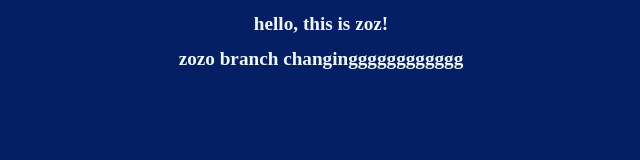
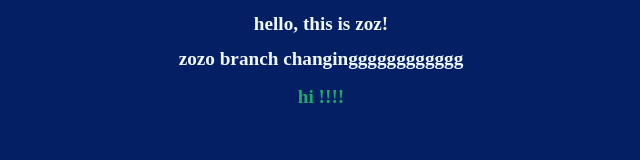
Before and after one commit to zoz01/zero, a plain HTML site: page index.html in a window 1280 px wide. Shown: the full height of the page, 319-959 px from the left. Drawn offline with Linux system fonts and the light colour scheme.

Commit message:
nodificationz

```diff
--- a/index.html
+++ b/index.html
@@ -9,6 +9,7 @@
 <body>
     <h1>hello, this is zoz!</h1>
     <h1>zozo branch changingggggggggggg<h1>
+    <h2>hi !!!!</h2>
     <script src="app.js"></script>
 </body>
 </html>
--- a/style.css
+++ b/style.css
@@ -7,3 +7,9 @@ h1{
 body{
     background-color: rgb(4, 31, 100);
 }
+h2{
+    background-color:unset;
+    color:rgb(30, 170, 105);
+    font-size: larger;
+    text-align: center;
+}
```
